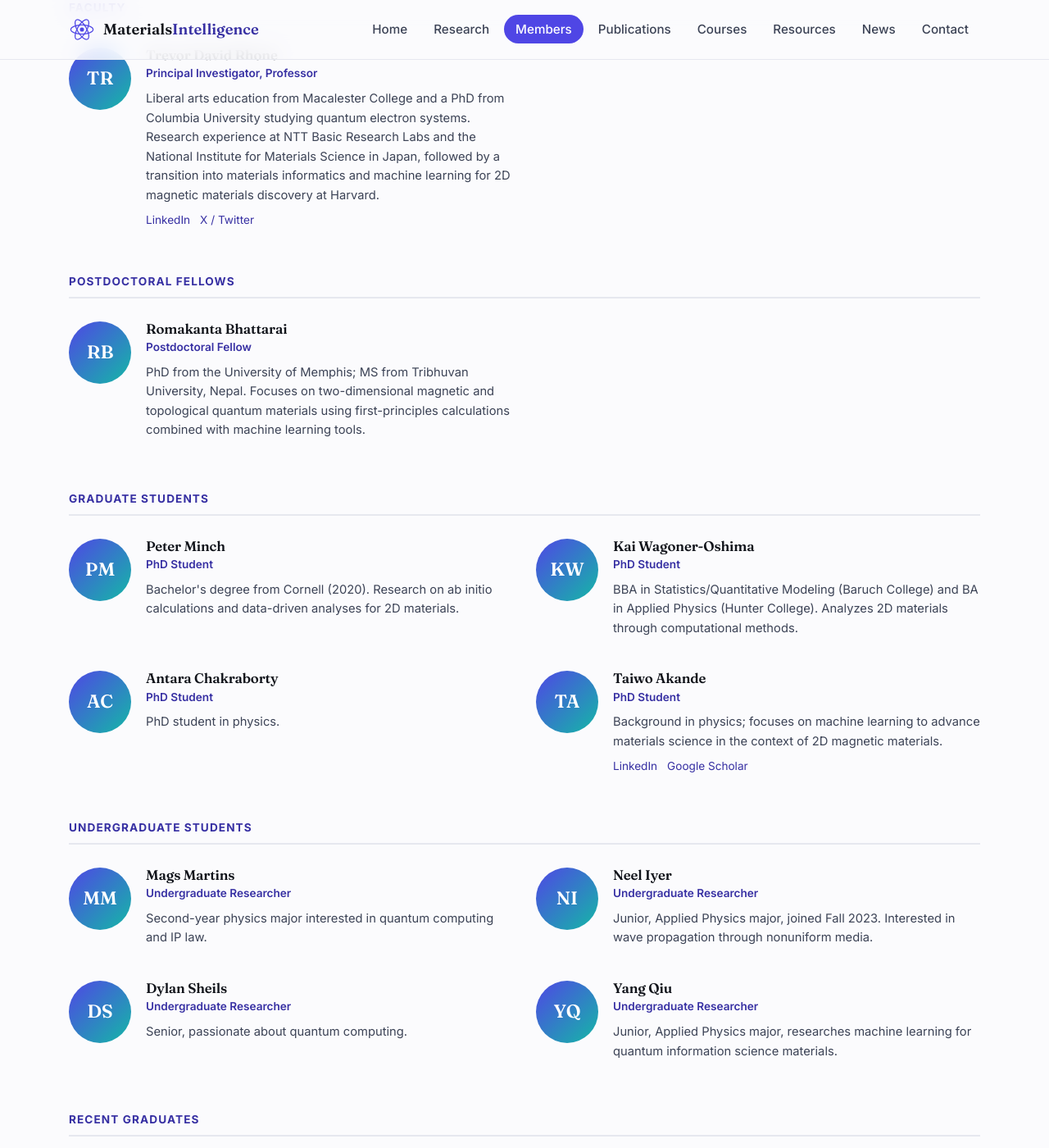
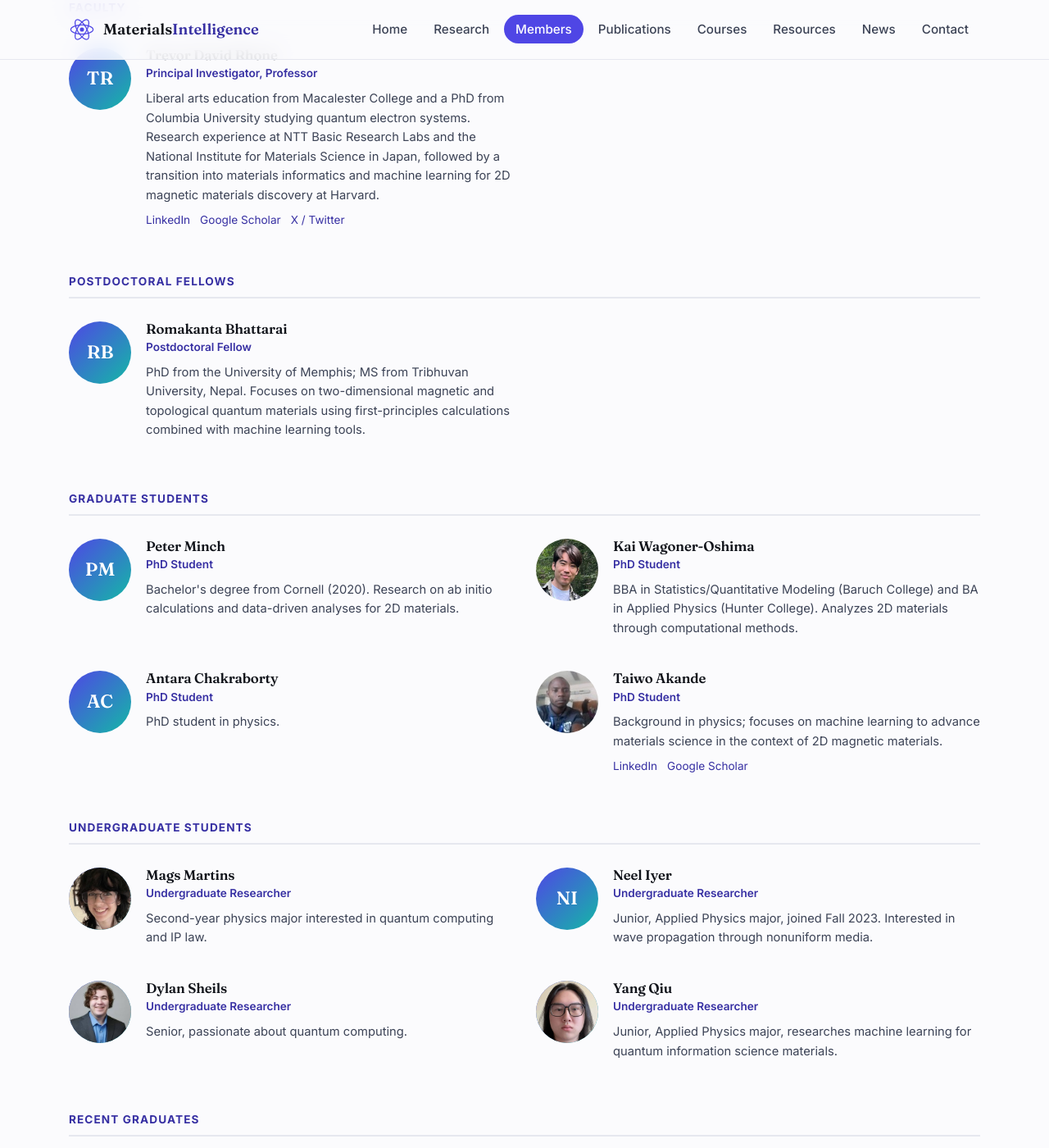
Before and after one commit to quantum-intelligence/materials-intelligence-website, a Jekyll site: the page built from members/index.html, in a window 1280 px wide and 1400 px high, scrolled down 441 px. Shown: the whole window at 82% size. Built offline with Jekyll 4.4.1, drawn with Linux system fonts in a browser that asks for light colours.

Commit message:
Add member photos and Google Scholar profile link
- Add cropped, resized photos for Kai, Taiwo, Mags, Dylan and Yang
- Point site-wide Google Scholar link to the group profile
- Add Scholar link to the PI's member entry

Co-Authored-By: Claude Opus 5.5 <noreply@anthropic.com>

```diff
--- a/_config.yml
+++ b/_config.yml
@@ -14,7 +14,7 @@ phone: "(518) 276-8655"
 phone_tel: "5182768655"
 linkedin: "https://www.linkedin.com/in/trevor-david-rhone-965ba9b/"
 twitter: "https://x.com/quantumcanvas"
-scholar: "https://scholar.google.com/citations?user=&hl=en"
+scholar: "https://scholar.google.com/citations?user=cnaBZDUAAAAJ&hl=en"
 github: "https://github.com/"
 
 nav:
--- a/_data/members.yml
+++ b/_data/members.yml
@@ -13,6 +13,7 @@
       links:
         linkedin: "https://www.linkedin.com/in/trevor-david-rhone-965ba9b/"
         twitter: "https://x.com/quantumcanvas"
+        scholar: "https://scholar.google.com/citations?user=cnaBZDUAAAAJ&hl=en"
 
 - key: postdocs
   title: Postdoctoral Fellows
@@ -38,6 +39,7 @@
     - name: Kai Wagoner-Oshima
       role: PhD Student
       initials: KW
+      photo: /assets/img/members/kai-wagoner-oshima.jpg
       bio: >-
         BBA in Statistics/Quantitative Modeling (Baruch College) and BA in
         Applied Physics (Hunter College). Analyzes 2D materials through
@@ -49,6 +51,7 @@
     - name: Taiwo Akande
       role: PhD Student
       initials: TA
+      photo: /assets/img/members/taiwo-akande.jpg
       bio: >-
         Background in physics; focuses on machine learning to advance
         materials science in the context of 2D magnetic materials.
@@ -62,6 +65,7 @@
     - name: Mags Martins
       role: Undergraduate Researcher
       initials: MM
+      photo: /assets/img/members/mags-martins.jpg
       bio: Second-year physics major interested in quantum computing and IP law.
     - name: Neel Iyer
       role: Undergraduate Researcher
@@ -72,10 +76,12 @@
     - name: Dylan Sheils
       role: Undergraduate Researcher
       initials: DS
+      photo: /assets/img/members/dylan-sheils.jpg
       bio: Senior, passionate about quantum computing.
     - name: Yang Qiu
       role: Undergraduate Researcher
       initials: YQ
+      photo: /assets/img/members/yang-qiu.jpg
       bio: >-
         Junior, Applied Physics major, researches machine learning for
         quantum information science materials.
```
Also changed, not shown: assets/img/members/dylan-sheils.jpg (added), assets/img/members/kai-wagoner-oshima.jpg (added), assets/img/members/mags-martins.jpg (added), assets/img/members/taiwo-akande.jpg (added), assets/img/members/yang-qiu.jpg (added).
